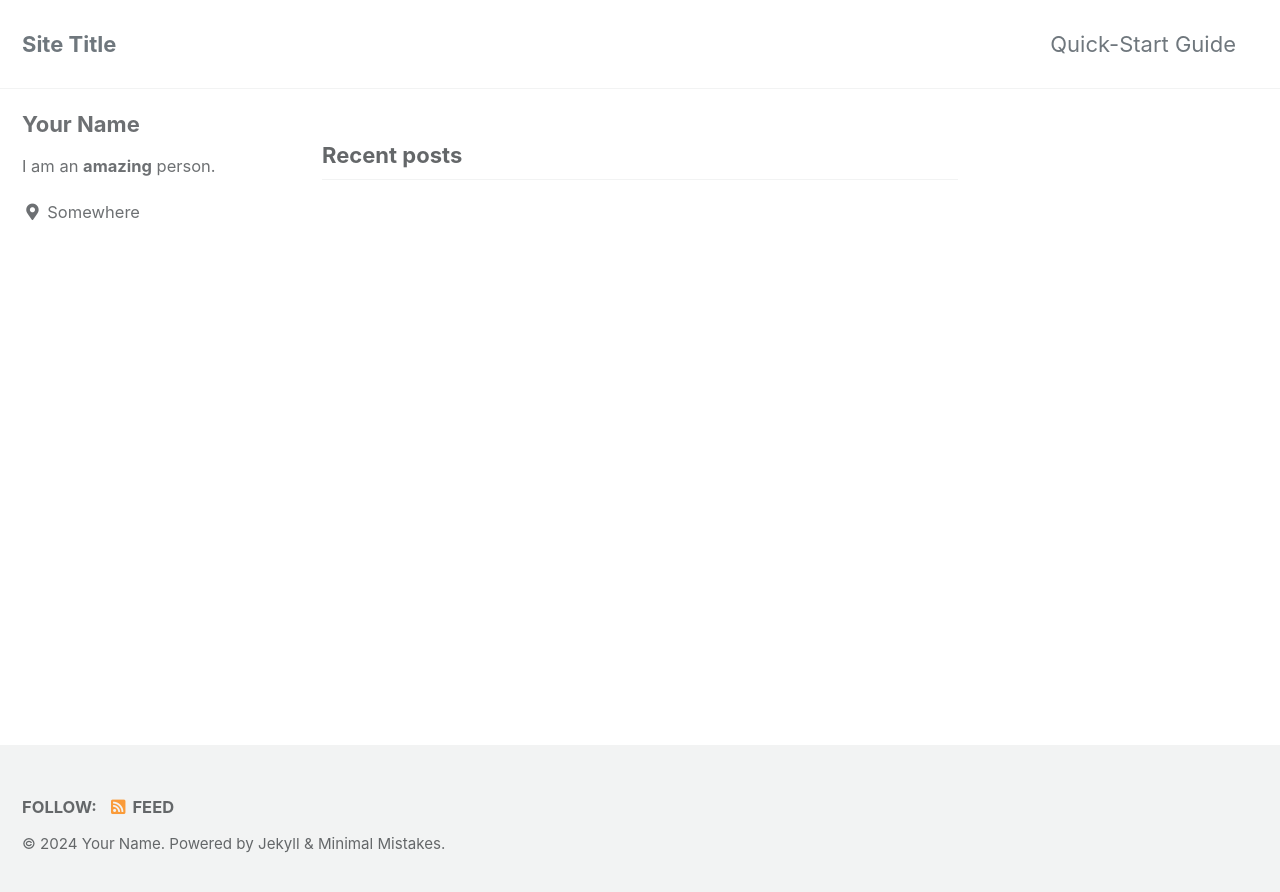
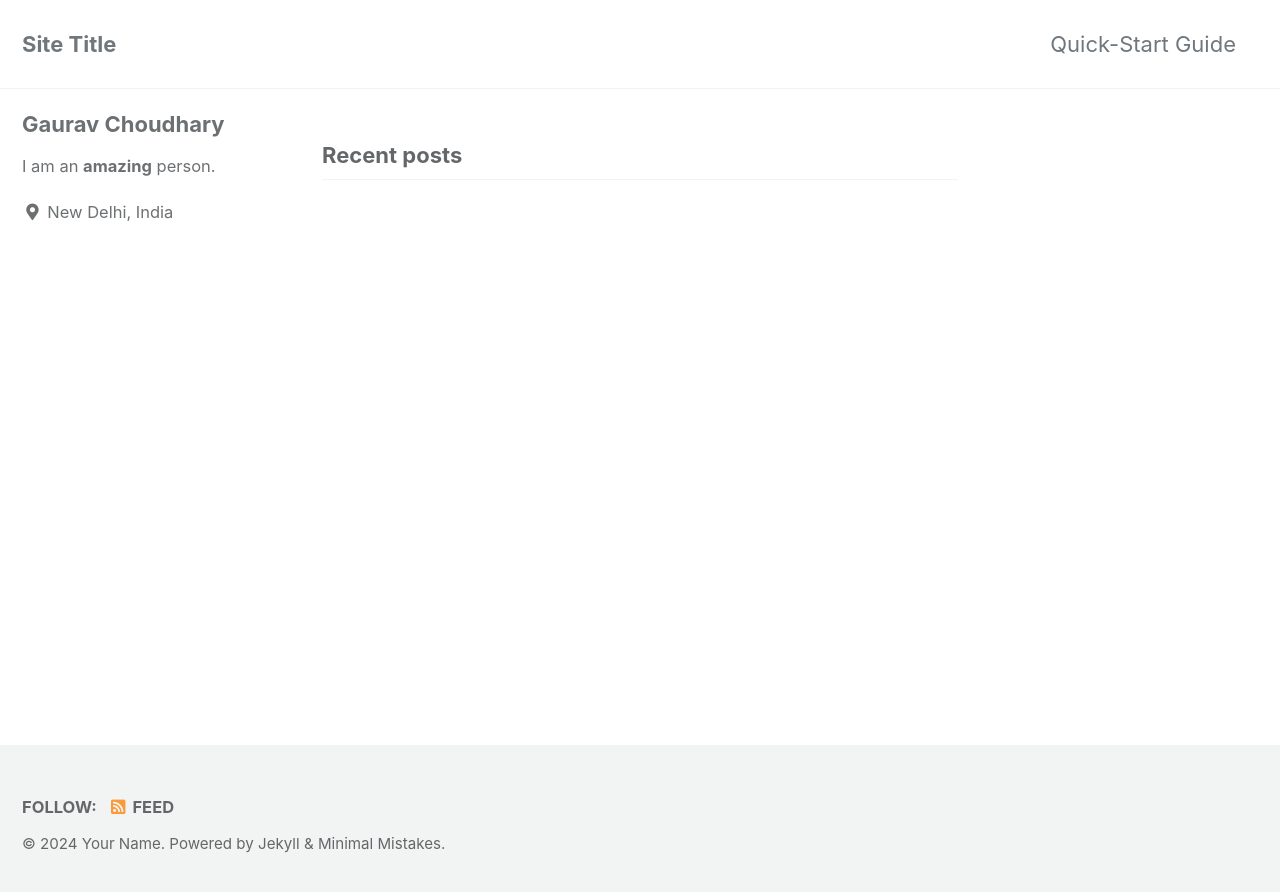
Before and after one commit to gajgaurav/gajgaurav.github.io, a Jekyll site: the page built from index.html, in a window 1280 px wide. Shown: the top 892 px of the page. Built offline with Jekyll 4.4.1, drawn with Linux system fonts in a browser that asks for light colours; cached includes are drawn as plain includes; the list of posts is cut into pages by our own code.

Commit message:
Update _config.yml

```diff
--- a/_config.yml
+++ b/_config.yml
@@ -104,10 +104,10 @@ analytics:
 
 # Site Author
 author:
-  name             : "Your Name"
+  name             : "Gaurav Choudhary"
   avatar           : # path of avatar image, e.g. "/assets/images/bio-photo.jpg"
   bio              : "I am an **amazing** person."
-  location         : "Somewhere"
+  location         : "New Delhi, India"
   email            :
   links:
     - label: "Email"
```
